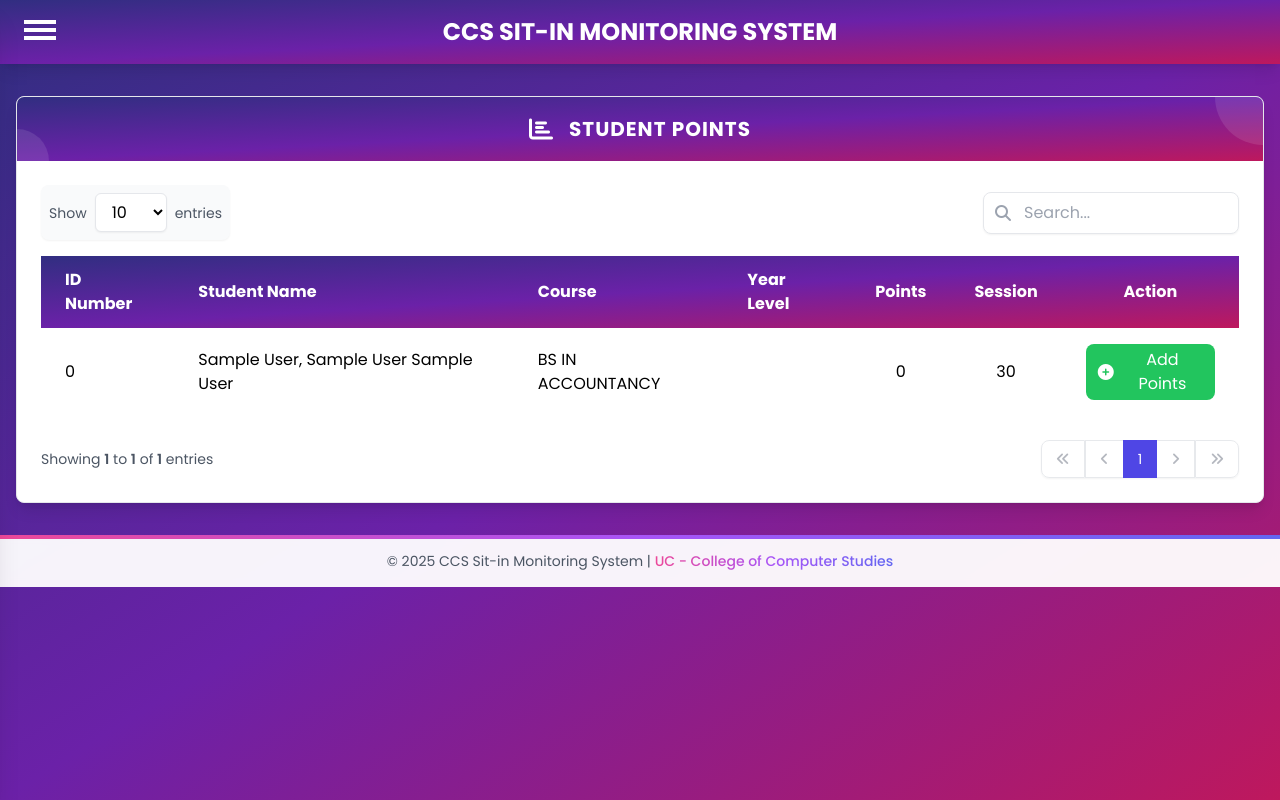
After one commit to alexussagaral01/SITIN_MONITORING, a PHP site: page /admin/admin_lab_usage.php in a window 1280 px wide. The commit adds this page. Run offline with PHP 8.4, Linux system fonts and the light colour scheme; the visitor is signed in with stand-in values (Sample User, id 1); some libraries are stand-ins or nearby versions.

Commit message:
UPDATED AS OF 04/16/2025

```diff
--- /dev/null
+++ b/admin/admin_lab_usage.php
@@ -0,0 +1,442 @@
+<?php
+session_start();
+require '../db.php';
+
+if (!isset($_SESSION['admin']) || $_SESSION['admin'] !== true) {
+    header("Location: ../login.php");
+    exit;
+}
+
+// Initialize pagination variables
+$entries_per_page = isset($_GET['entries']) ? (int)$_GET['entries'] : 10;
+$current_page = isset($_GET['page']) ? (int)$_GET['page'] : 1;
+$offset = ($current_page - 1) * $entries_per_page;
+
+// Initialize search query
+$search = isset($_POST['search']) ? mysqli_real_escape_string($conn, $_POST['search']) : '';
+
+// Get total records (modify this according to your table)
+$count_query = "SELECT COUNT(*) as total FROM users";
+if (!empty($search)) {
+    $count_query .= " WHERE IDNO LIKE '%$search%'
+                OR LAST_NAME LIKE '%$search%'
+                OR FIRST_NAME LIKE '%$search%'";
+}
+$count_result = mysqli_query($conn, $count_query);
+$count_row = mysqli_fetch_assoc($count_result);
+$total_records = $count_row['total'];
+
+// Modify query to show student information and points
+$query = "SELECT users.*,
+          COALESCE(users.POINTS, 0) as points
+          FROM users";
+if (!empty($search)) {
+    $query .= " WHERE users.IDNO LIKE '%$search%'
+                OR users.LAST_NAME LIKE '%$search%'
+                OR users.FIRST_NAME LIKE '%$search%'
+                OR users.COURSE LIKE '%$search%'
+                OR users.YEAR_LEVEL LIKE '%$search%'";
+}
+$query .= " ORDER BY users.LAST_NAME ASC
+           LIMIT $entries_per_page OFFSET $offset";
+$result = mysqli_query($conn, $query);
+
+if (!$result) {
+    die("Query failed: " . mysqli_error($conn));
+}
+?>
+<!DOCTYPE html>
+<html lang="en">
+<head>
+    <meta charset="UTF-8">
+    <meta name="viewport" content="width=device-width, initial-scale=1.0">
+    <link href="https://fonts.googleapis.com/css2?family=Poppins:wght@300;400;500;600;700&display=swap" rel="stylesheet">
+    <link rel="stylesheet" href="https://cdnjs.cloudflare.com/ajax/libs/font-awesome/6.4.0/css/all.min.css">
+    <link rel="icon" href="../logo/ccs.png" type="image/x-icon">
+    <script src="https://cdn.tailwindcss.com"></script>
+    <script defer src="https://unpkg.com/alpinejs@3.x.x/dist/cdn.min.js"></script>
+    <title>Lab Usage Points</title>
+    <script>
+        tailwind.config = {
+            theme: {
+                extend: {
+                    fontFamily: {
+                        'poppins': ['Poppins', 'sans-serif']
+                    },
+                }
+            }
+        }
+    </script>
+    <style>
+        .gradient-text {
+            background: linear-gradient(to right, #ec4899, #a855f7, #6366f1);
+            -webkit-background-clip: text;
+            -webkit-text-fill-color: transparent;
+            background-clip: text;
+            display: inline-block;
+        }
+    </style>
+</head>
+<body class="bg-gradient-to-br from-indigo-900 via-purple-800 to-pink-700 min-h-screen font-poppins">
+    <!-- Header -->
+    <div class="text-center text-white font-bold text-2xl py-4 relative shadow-lg" style="background: linear-gradient(to bottom right, rgb(49, 46, 129), rgb(107, 33, 168), rgb(190, 24, 93))">
+        CCS SIT-IN MONITORING SYSTEM
+        <div class="absolute top-4 left-6 cursor-pointer" onclick="toggleNav(this)">
+            <div class="bar1 w-8 h-1 bg-white my-1 transition-all duration-300"></div>
+            <div class="bar2 w-8 h-1 bg-white my-1 transition-all duration-300"></div>
+            <div class="bar3 w-8 h-1 bg-white my-1 transition-all duration-300"></div>
+        </div>
+    </div>
+
+    <!-- Side Navigation -->
+    <div id="mySidenav" class="fixed top-0 left-0 h-screen w-72 bg-gradient-to-b from-indigo-900 to-purple-800 transform -translate-x-full transition-transform duration-300 ease-in-out z-50 shadow-xl overflow-y-auto">
+        <!-- Navigation content same as admin_sitinrec.php -->
+        <div class="absolute top-0 right-0 m-3">
+            <button onclick="closeNav()" class="text-white hover:text-pink-200 transition-colors">
+                <i class="fas fa-times text-xl"></i>
+            </button>
+        </div>
+
+        <div class="flex flex-col items-center mt-6">
+            <div class="relative">
+                <img src="../images/image.jpg" alt="Logo" class="w-20 h-20 rounded-full border-4 border-white/30 object-cover shadow-lg">
+                <div class="absolute bottom-0 right-0 bg-green-500 w-3 h-3 rounded-full border-2 border-white"></div>
+            </div>
+            <p class="text-white font-semibold text-lg mt-2 mb-0">Admin</p>
+            <p class="text-purple-200 text-xs mb-3">Administrator</p>
+        </div>
+
+        <div class="px-2 py-2">
+            <nav class="flex flex-col space-y-1">
+                <a href="admin_dashboard.php" class="group px-3 py-2 text-white/90 hover:bg-white/20 rounded-lg transition-all duration-200 flex items-center">
+                    <i class="fas fa-home w-5 mr-2 text-center"></i>
+                    <span class="font-medium">HOME</span>
+                </a>
+                <a href="admin_search.php" class="group px-3 py-2 text-white/90 hover:bg-white/20 rounded-lg transition-all duration-200 flex items-center">
+                    <i class="fas fa-search w-5 mr-2 text-center"></i>
+                    <span class="font-medium">SEARCH</span>
+                </a>
+                <a href="admin_sitin.php" class="group px-3 py-2 text-white/90 hover:bg-white/20 rounded-lg transition-all duration-200 flex items-center">
+                    <i class="fas fa-user-check w-5 mr-2 text-center"></i>
+                    <span class="font-medium">SIT-IN</span>
+                </a>
+
+                <!-- VIEW Dropdown -->
+                <div class="relative" x-data="{ open: false }">
+                    <button @click="open = !open" class="w-full group px-3 py-2 text-white/90 hover:bg-white/20 rounded-lg transition-all duration-200 flex items-center justify-between">
+                        <div class="flex items-center">
+                            <i class="fas fa-eye w-5 mr-2 text-center"></i>
+                            <span class="font-medium">VIEW</span>
+                        </div>
+                        <i class="fas fa-chevron-down transition-transform" :class="{ 'transform rotate-180': open }"></i>
+                    </button>
+
+                    <div x-show="open" class="pl-7 mt-2 space-y-1">
+                        <a href="admin_sitinrec.php" class="group px-3 py-2 text-white/90 hover:bg-white/20 rounded-lg transition-all duration-200 flex items-center">
+                            <i class="fas fa-book w-5 mr-2 text-center"></i>
+                            <span class="font-medium">Sit-in Records</span>
+                        </a>
+                        <a href="admin_studlist.php" class="group px-3 py-2 text-white/90 hover:bg-white/20 rounded-lg transition-all duration-200 flex items-center">
+                            <i class="fas fa-list w-5 mr-2 text-center"></i>
+                            <span class="font-medium">List of Students</span>
+                        </a>
+                        <a href="admin_feedback.php" class="group px-3 py-2 text-white/90 hover:bg-white/20 rounded-lg transition-all duration-200 flex items-center">
+                            <i class="fas fa-comments w-5 mr-2 text-center"></i>
+                            <span class="font-medium">Feedbacks</span>
+                        </a>
+                        <a href="#" class="group px-3 py-2 text-white/90 hover:bg-white/20 rounded-lg transition-all duration-200 flex items-center">
+                            <i class="fas fa-chart-pie w-5 mr-2 text-center"></i>
+                            <span class="font-medium">Daily Analytics</span>
+                        </a>
+                    </div>
+                </div>
+
+                <div class="relative" x-data="{ open: false }">
+                    <button @click="open = !open" class="w-full group px-3 py-2 text-white/90 bg-white/20 rounded-lg transition-all duration-200 flex items-center justify-between">
+                        <div class="flex items-center">
+                            <i class="fas fa-desktop w-5 mr-2 text-center"></i>
+                            <span class="font-medium">LAB</span>
+                        </div>
+                        <i class="fas fa-chevron-down transition-transform" :class="{ 'transform rotate-180': open }"></i>
+                    </button>
+
+                    <div x-show="open"
+                        x-transition:enter="transition ease-out duration-200"
+                        x-transition:enter-start="opacity-0 transform -translate-y-2"
+                        x-transition:enter-end="opacity-100 transform translate-y-0"
+                        x-transition:leave="transition ease-in duration-150"
+                        x-transition:leave-start="opacity-100 transform translate-y-0"
+                        x-transition:leave-end="opacity-0 transform -translate-y-2"
+                        class="pl-7 mt-2 space-y-1">
+
+                        <a href="admin_resources.php" class="group px-3 py-2 text-white/90 hover:bg-white/20 rounded-lg transition-all duration-200 flex items-center">
+                            <i class="fas fa-box-open w-5 mr-2 text-center"></i>
+                            <span class="font-medium">Resources</span>
+                        </a>
+
+                        <a href="admin_lab_schedule.php" class="group px-3 py-2 text-white/90 hover:bg-white/20 rounded-lg transition-all duration-200 flex items-center">
+                            <i class="fas fa-calendar-alt w-5 mr-2 text-center"></i>
+                            <span class="font-medium">Lab Schedule</span>
+                        </a>
+
+                        <a href="admin_lab_usage.php" class="group px-3 py-2 text-white/90 bg-white/20 rounded-lg transition-all duration-200 flex items-center">
+                            <i class="fas fa-chart-bar w-5 mr-2 text-center"></i>
+                            <span class="font-medium">Lab Usage Point</span>
+                        </a>
+                    </div>
+                </div>
+
+                <a href="admin_reports.php" class="group px-3 py-2 text-white/90 hover:bg-white/20 rounded-lg transition-all duration-200 flex items-center">
+                    <i class="fas fa-chart-line w-5 mr-2 text-center"></i>
+                    <span class="font-medium">SIT-IN REPORT</span>
+                </a>
+
+                <a href="#" class="group px-3 py-2 text-white/90 hover:bg-white/20 rounded-lg transition-all duration-200 flex items-center">
+                    <i class="fas fa-calendar-check w-5 mr-2 text-center"></i>
+                    <span class="font-medium">RESERVATION/APPROVAL</span>
+                </a>
+
+                <div class="border-t border-white/10 my-2"></div>
+
+                <a href="../logout.php" class="group px-3 py-2 text-white/90 hover:bg-red-500/20 rounded-lg transition-all duration-200 flex items-center">
+                    <i class="fas fa-sign-out-alt w-5 mr-2 text-center"></i>
+                    <span class="font-medium group-hover:translate-x-1 transition-transform">LOG OUT</span>
+                </a>
+            </nav>
+        </div>
+    </div>
+
+    <!-- Main Content Container -->
+    <div class="container mx-auto px-4 mt-8">
+        <div class="bg-white rounded-lg shadow-lg overflow-hidden border border-gray-200">
+            <div class="text-white p-4 flex items-center justify-center relative overflow-hidden" style="background: linear-gradient(to bottom right, rgb(49, 46, 129), rgb(107, 33, 168), rgb(190, 24, 93))">
+                <div class="absolute top-0 right-0 w-24 h-24 bg-white/10 rounded-full -translate-y-1/2 translate-x-1/2"></div>
+                <div class="absolute bottom-0 left-0 w-16 h-16 bg-white/10 rounded-full translate-y-1/2 -translate-x-1/2"></div>
+                <i class="fas fa-chart-bar text-2xl mr-4 relative z-10"></i>
+                <h2 class="text-xl font-bold tracking-wider uppercase relative z-10">Student Points</h2>
+            </div>
+
+            <div class="p-6">
+                <!-- Entries and Search Controls -->
+                <div class="flex justify-between items-center mb-4">
+                    <div class="flex items-center bg-gray-50 rounded-lg p-2 shadow-sm">
+                        <label class="text-gray-600 mr-2 text-sm">Show</label>
+                        <select id="entriesPerPage" onchange="changeEntries(this.value)" class="bg-white border border-gray-200 rounded-md px-3 py-1.5 shadow-sm focus:ring-2 focus:ring-indigo-400 focus:border-indigo-400 outline-none">
+                            <option value="10" <?php echo $entries_per_page == 10 ? 'selected' : ''; ?>>10</option>
+                            <option value="25" <?php echo $entries_per_page == 25 ? 'selected' : ''; ?>>25</option>
+                            <option value="50" <?php echo $entries_per_page == 50 ? 'selected' : ''; ?>>50</option>
+                            <option value="100" <?php echo $entries_per_page == 100 ? 'selected' : ''; ?>>100</option>
+                        </select>
+                        <span class="text-gray-600 ml-2 text-sm">entries</span>
+                    </div>
+                    <div class="flex items-center">
+                        <div class="relative">
+                            <input type="text" id="searchInput" placeholder="Search..."
+                                class="w-full md:w-64 pl-10 pr-4 py-2 border border-gray-200 rounded-lg shadow-sm focus:ring-2 focus:ring-indigo-400 focus:border-indigo-400 outline-none"
+                                onkeypress="if(event.key === 'Enter') { event.preventDefault(); searchTable(); }">
+                            <i class="fas fa-search absolute left-3 top-1/2 -translate-y-1/2 text-gray-400"></i>
+                        </div>
+                    </div>
+                </div>
+
+                <!-- Table content -->
+                <div class="overflow-x-auto">
+                    <table class="min-w-full">
+                        <thead style="background: linear-gradient(to bottom right, rgb(49, 46, 129), rgb(107, 33, 168), rgb(190, 24, 93));" class="text-white">
+                            <tr>
+                                <th class="px-6 py-3 text-left">ID Number</th>
+                                <th class="px-6 py-3 text-left">Student Name</th>
+                                <th class="px-6 py-3 text-left">Course</th>
+                                <th class="px-6 py-3 text-left">Year Level</th>
+                                <th class="px-6 py-3 text-center">Points</th>
+                                <th class="px-6 py-3 text-center">Session</th>
+                                <th class="px-6 py-3 text-center">Action</th>
+                            </tr>
+                        </thead>
+                        <tbody id="tableBody" class="bg-white">
+                            <?php
+                            if (mysqli_num_rows($result) > 0) {
+                                while ($row = mysqli_fetch_assoc($result)) {
+                                    $fullName = $row['LAST_NAME'] . ', ' . $row['FIRST_NAME'] . ' ' . $row['MID_NAME'];
+                                    echo "<tr class='hover:bg-gray-100'>";
+                                    echo "<td class='px-6 py-4'>" . $row['IDNO'] . "</td>";
+                                    echo "<td class='px-6 py-4'>" . $fullName . "</td>";
+                                    echo "<td class='px-6 py-4'>" . $row['COURSE'] . "</td>";
+                                    echo "<td class='px-6 py-4'>" . $row['YEAR_LEVEL'] . "</td>";
+                                    echo "<td class='px-6 py-4 text-center'>" . $row['points'] . "</td>";
+                                    echo "<td class='px-6 py-4 text-center'>" . $row['SESSION'] . "</td>";
+                                    echo "<td class='px-6 py-4 flex justify-center'>
+                                            <button onclick='addPoints(" . $row['STUD_NUM'] . ")'
+                                                class='bg-green-500 hover:bg-green-600 text-white px-3 py-1 rounded-lg flex items-center gap-2'
+                                                title='Add Points'>
+                                                <i class='fas fa-plus-circle'></i>
+                                                Add Points
+                                            </button>
+                                          </td>";
+                                    echo "</tr>";
+                                }
+                            } else {
+                                echo "<tr><td colspan='7' class='px-6 py-4 text-center text-gray-500 italic'>No data available</td></tr>";
+                            }
+                            ?>
+                        </tbody>
+                    </table>
+                </div>
+
+                <!-- Pagination Controls -->
+                <div class="flex flex-col md:flex-row md:justify-between md:items-center mt-6 gap-4">
+                    <div class="text-gray-600 text-sm">
+                        <?php
+                        $start_entry = $total_records > 0 ? $offset + 1 : 0;
+                        $end_entry = min($offset + $entries_per_page, $total_records);
+                        echo "Showing <span class='font-semibold'>$start_entry</span> to <span class='font-semibold'>$end_entry</span> of <span class='font-semibold'>$total_records</span> entries";
+                        ?>
+                    </div>
+                    <div class="inline-flex rounded-lg shadow-sm">
+                        <?php
+                        $total_pages = ceil($total_records / $entries_per_page);
+
+                        // First page button
+                        echo "<button onclick=\"changePage(1)\" " . ($current_page == 1 ? 'disabled' : '') . "
+                              class=\"px-3.5 py-2 text-sm bg-white border border-gray-300 rounded-l-lg hover:bg-gray-50 text-gray-500" .
+                              ($current_page == 1 ? ' opacity-50 cursor-not-allowed' : '') . "\">
+                              <i class=\"fas fa-angles-left\"></i>
+                          </button>";
+
+                        // Previous page button
+                        $prev_page = max(1, $current_page - 1);
+                        echo "<button onclick=\"changePage($prev_page)\" " . ($current_page == 1 ? 'disabled' : '') . "
+                              class=\"px-3.5 py-2 text-sm bg-white border-t border-b border-l border-gray-300 hover:bg-gray-50 text-gray-500" .
+                              ($current_page == 1 ? ' opacity-50 cursor-not-allowed' : '') . "\">
+                              <i class=\"fas fa-angle-left\"></i>
+                          </button>";
+
+                        // Page numbers
+                        for($i = 1; $i <= $total_pages; $i++) {
+                            if($i == $current_page) {
+                                echo "<button class=\"px-3.5 py-2 text-sm bg-indigo-600 text-white border border-indigo-600\">$i</button>";
+                            } else {
+                                echo "<button onclick=\"changePage($i)\"
+                                      class=\"px-3.5 py-2 text-sm bg-white border border-gray-300 hover:bg-gray-50 text-gray-700\">$i</button>";
+                            }
+                        }
+
+                        // Next page button
+                        $next_page = min($total_pages, $current_page + 1);
+                        echo "<button onclick=\"changePage($next_page)\" " . ($current_page == $total_pages ? 'disabled' : '') . "
+                              class=\"px-3.5 py-2 text-sm bg-white border-t border-b border-r border-gray-300 hover:bg-gray-50 text-gray-500" .
+                              ($current_page == $total_pages ? ' opacity-50 cursor-not-allowed' : '') . "\">
+                              <i class=\"fas fa-angle-right\"></i>
+                          </button>";
+
+                        // Last page button
+                        echo "<button onclick=\"changePage($total_pages)\" " . ($current_page == $total_pages ? 'disabled' : '') . "
+                              class=\"px-3.5 py-2 text-sm bg-white border border-gray-300 rounded-r-lg hover:bg-gray-50 text-gray-500" .
+                              ($current_page == $total_pages ? ' opacity-50 cursor-not-allowed' : '') . "\">
+                              <i class=\"fas fa-angles-right\"></i>
+                          </button>";
+                        ?>
+                    </div>
+                </div>
+            </div>
+        </div>
+    </div>
+
+    <!-- Footer -->
+    <div class="py-4 px-6 bg-white/95 backdrop-blur-sm mt-8 relative">
+        <div class="absolute inset-x-0 top-0 h-1 bg-gradient-to-r from-pink-500 via-purple-500 to-indigo-500"></div>
+        <p class="text-center text-sm text-gray-600">
+            &copy; 2025 CCS Sit-in Monitoring System | <span class="gradient-text font-medium">UC - College of Computer Studies</span>
+        </p>
+    </div>
+
+    <script>
+        function toggleNav(x) {
+            document.getElementById("mySidenav").classList.toggle("-translate-x-0");
+            document.getElementById("mySidenav").classList.toggle("-translate-x-full");
+        }
+
+        function closeNav() {
+            document.getElementById("mySidenav").classList.remove("-translate-x-0");
+            document.getElementById("mySidenav").classList.add("-translate-x-full");
+        }
+
+        function handleKeyPress(event) {
+            if (event.key === "Enter") {
+                searchTable();
+            }
+        }
+
+        function searchTable() {
+            const input = document.getElementById('searchInput');
+            const filter = input.value.toLowerCase();
+            const tbody = document.getElementById('tableBody');
+            const rows = tbody.getElementsByTagName('tr');
+
+            for (let row of rows) {
+                let found = false;
+                const cells = row.getElementsByTagName('td');
+
+                for (let cell of cells) {
+                    const text = cell.textContent || cell.innerText;
+                    if (text.toLowerCase().indexOf(filter) > -1) {
+                        found = true;
+                        break;
+                    }
+                }
+
+                row.style.display = found ? '' : 'none';
+            }
+        }
+
+        function changeEntries(entries) {
+            window.location.href = `admin_lab_usage.php?entries=${entries}&page=1`;
+        }
+
+        function changePage(page) {
+            const entries = document.getElementById('entriesPerPage').value;
+            window.location.href = `admin_lab_usage.php?entries=${entries}&page=${page}`;
+        }
+
+        function addPoints(studentId) {
+            fetch('add_points.php', {
+                method: 'POST',
+                headers: {
+                    'Content-Type': 'application/x-www-form-urlencoded',
+                },
+                body: 'studentId=' + studentId
+            })
+            .then(response => response.json())
+            .then(data => {
+                if (data.status === 'success') {
+                    Swal.fire({
+                        icon: 'success',
+                        title: 'Success!',
+                        text: 'Points updated successfully!',
+                        showConfirmButton: false,
+                        timer: 1500
+                    }).then(() => {
+                        // Reload the page to update the table
+                        window.location.reload();
+                    });
+                } else {
+                    Swal.fire({
+                        icon: 'error',
+                        title: 'Error!',
+                        text: data.message
+                    });
+                }
+            })
+            .catch(error => {
+                console.error('Error:', error);
+                Swal.fire({
+                    icon: 'error',
+                    title: 'Error!',
+                    text: 'Something went wrong!'
+                });
+            });
+        }
+    </script>
+    <script src="https://cdn.jsdelivr.net/npm/sweetalert2@11"></script>
+</body>
+</html>
```
Also changed, not shown: admin/add_points.php (added, +54 -0 lines), admin/admin_dashboard.php (+8 -2 lines), sit-in.sql (+13 -18 lines).
